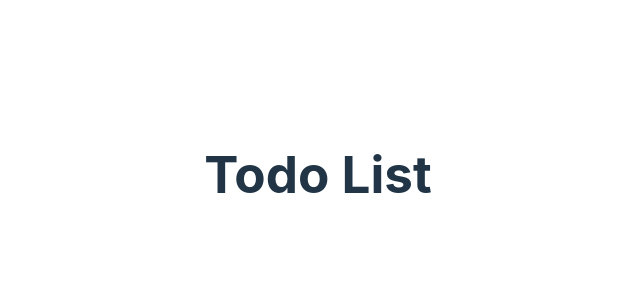
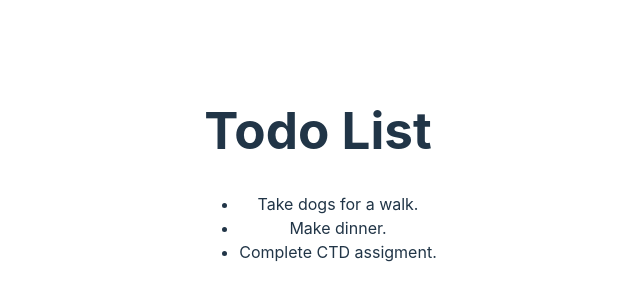
Before and after one commit to linakl19/react-todo, a React (Vite) app: page / in a window 1280 px wide. Shown: the part 226-526 px from the top of the page, without its empty margins (322-962 px from the left). Built offline with nearby package versions, Linux system fonts and the light colour scheme.

Commit message:
Added array with 3 objects and JS expression.

```diff
--- a/src/App.jsx
+++ b/src/App.jsx
@@ -3,14 +3,31 @@ import reactLogo from './assets/react.svg'
 import viteLogo from '/vite.svg'
 import './App.css'
 
+const todoList = [
+  {
+    id:1,
+    title: "Take dogs for a walk."
+  },
+  {
+    id:1,
+    title: "Make dinner."
+  },
+  {
+    id:1,
+    title: "Complete CTD assigment."
+  }
+];
+
 function App() {
-  const [count, setCount] = useState(0)
-
   return (
     <>
       <div>
         <h1>Todo List</h1>
-        <ul></ul>
+        <ul>
+          {todoList.map(function(item){
+            return <li key={item.id}>{item.title}</li>;
+          })}
+        </ul>
       </div>
     </>
   )
```
